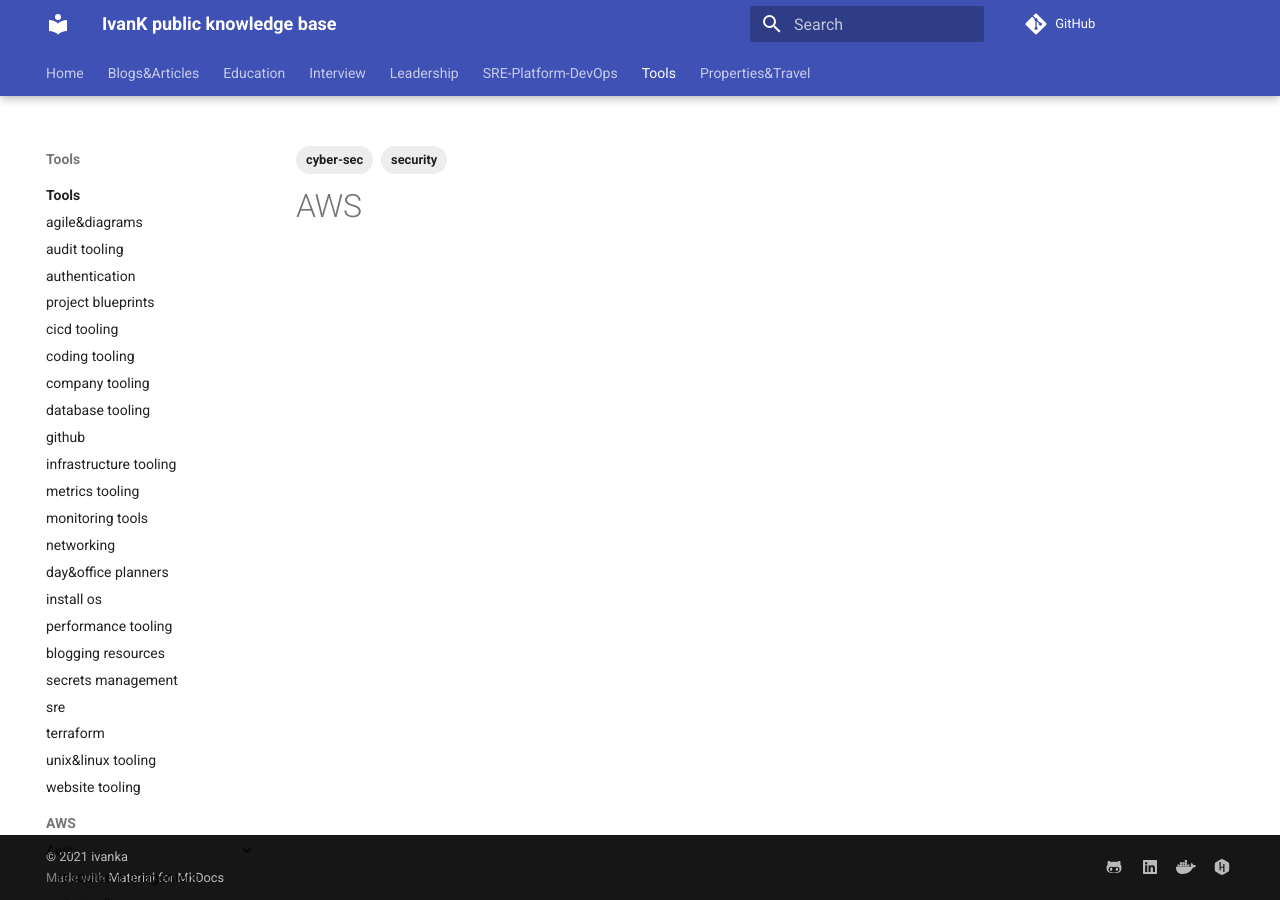
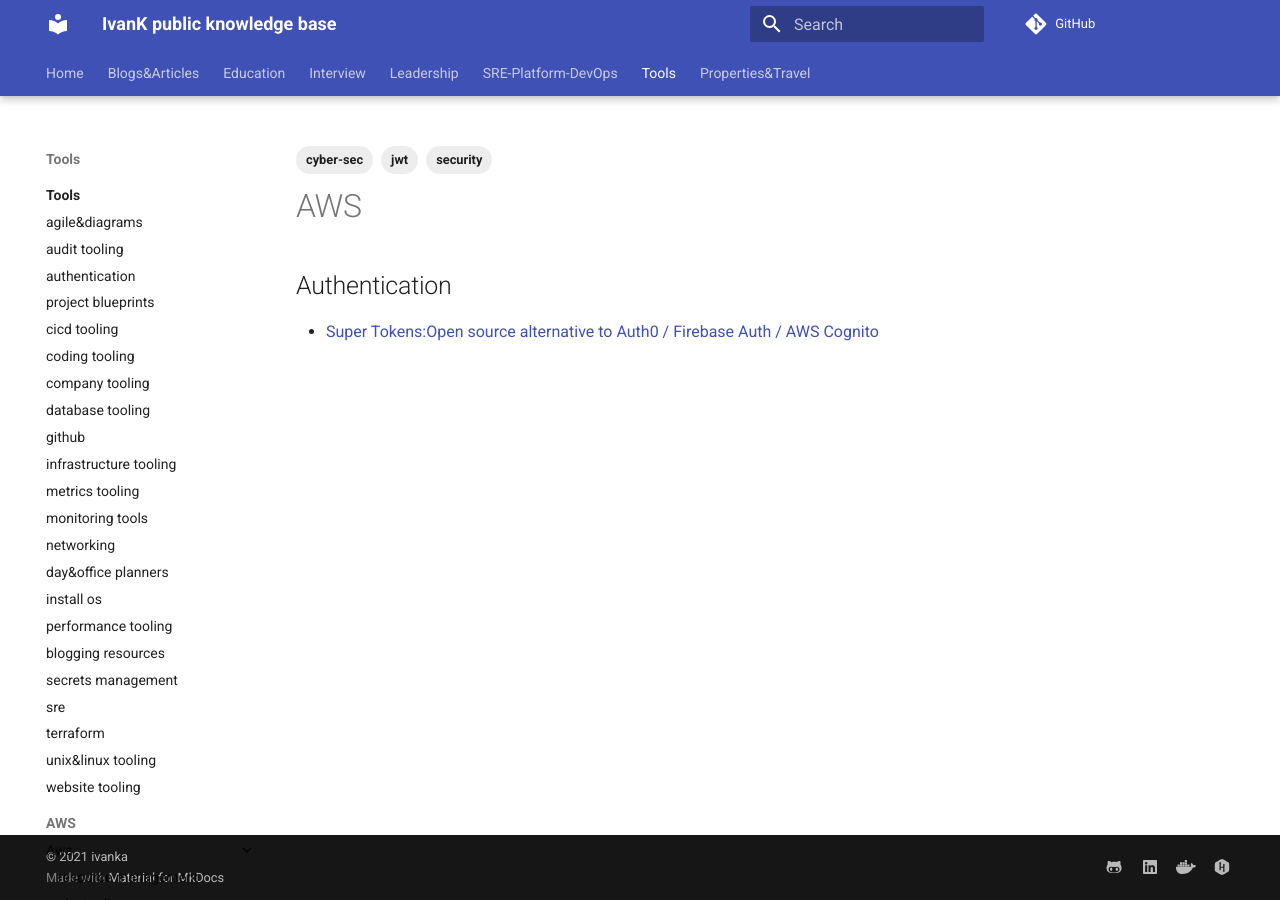
Before and after one commit to ivankatliarchuk/knowledge-base, an MkDocs documentation site: the page built from docs/tools/cyber-sec/index.md, in a window 1280 px wide. Built offline with MkDocs 1.6.1 and Material for MkDocs 9.7.7, drawn with Linux system fonts in a browser that asks for light colours; comment, search, counter and statistics services are not loaded.

Commit message:
authentication with tokens
Signed-off-by: ivan katliarchuk <ivan.katliarchuk@gmail.com>

```diff
--- a/docs/tools/cyber-sec/index.md
+++ b/docs/tools/cyber-sec/index.md
@@ -2,8 +2,12 @@
 title: security
 summary: cuber-sec tooling
 authors: ["ivan k"]
-tags: ["security", "cyber-sec"]
+tags: ["security", "cyber-sec", "jwt"]
 date: 14-10-2022
 ---
 
 # AWS
+
+## Authentication
+
+- [Super Tokens:Open source alternative to Auth0 / Firebase Auth / AWS Cognito](https://github.com/supertokens/supertokens-core)
```
